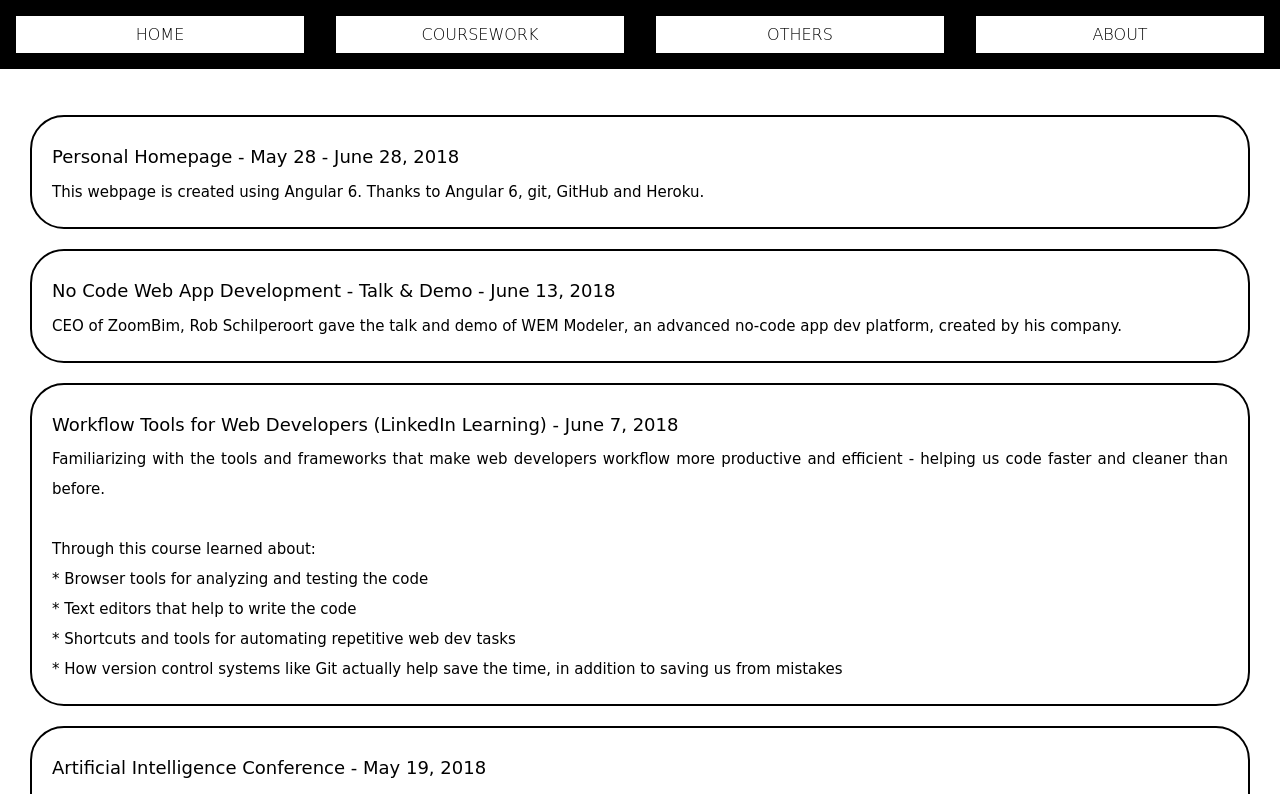
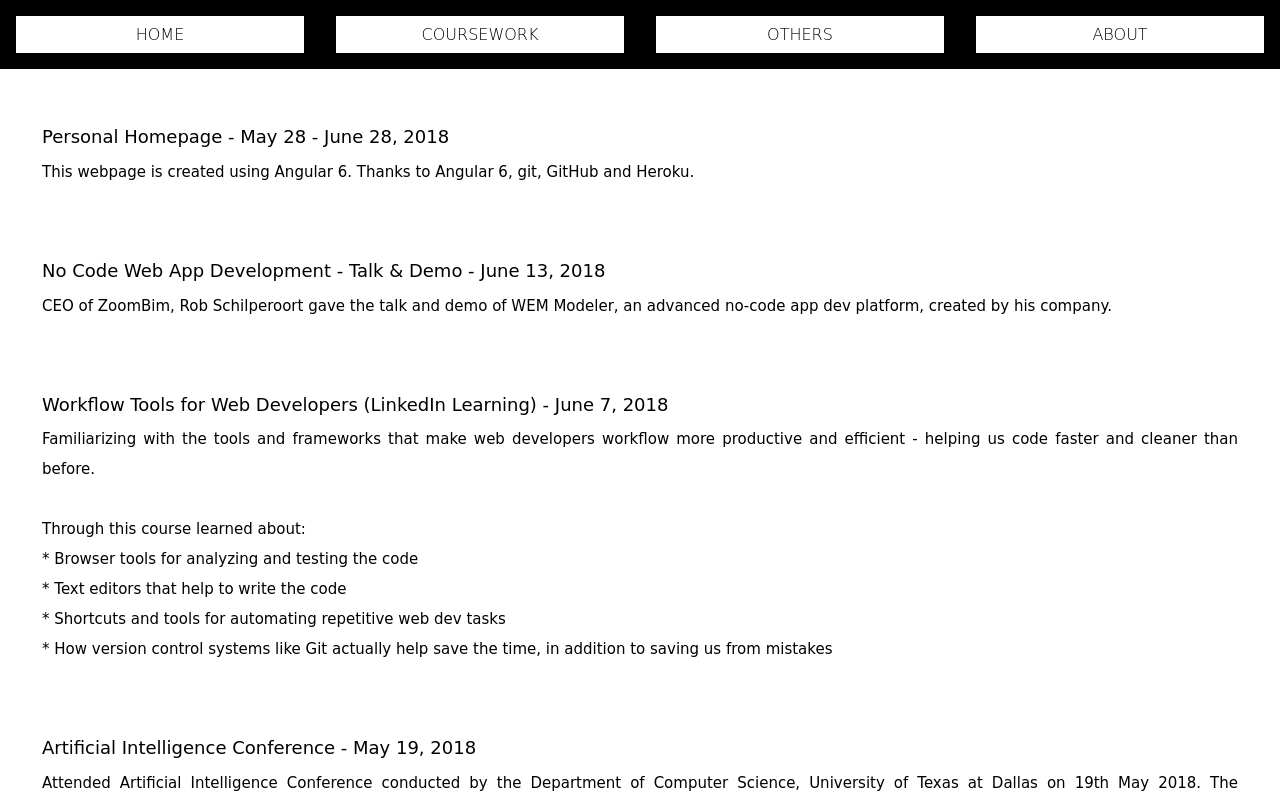
Before and after one commit to leejiaj/PersonalHomepage, an Angular app: page /recent in a window 1280 px wide. Shown: the top 794 px of the page. Built offline with nearby package versions, Linux system fonts and the light colour scheme.

Commit message:
margin and padding changes for smaller devices

```diff
--- a/src/app/coursework-detail/coursework-detail.component.scss
+++ b/src/app/coursework-detail/coursework-detail.component.scss
@@ -1,7 +1,7 @@
 main {
 	position: relative;
 	overflow: hidden;
-	border: 1px solid rgba(0, 0, 0, 0.3);
+	border: 1px solid rgb(255, 255, 255);
 	margin: 5%;
 	padding: 10px;
 	border-radius: 25px;
--- a/src/app/coursework/coursework.component.html
+++ b/src/app/coursework/coursework.component.html
@@ -4,9 +4,6 @@
         <div class="thumbnail">
           <h4>{{courseworkstructure.title}}</h4>
           <a routerLink="/courseworkdetail/{{courseworkstructure.id}}" class="coursework">
-            <div class="caption">
-              <p>{{courseworkstructure.title}}</p>
-            </div>
             <span><em>Coursename: {{courseworkstructure.coursename}}</em></span>
             <p class="shortdesc">{{courseworkstructure.shortdescription}}
               ... <br> <span class="readMore">>> Click here to read more >></span></p>
--- a/src/app/coursework/coursework.component.scss
+++ b/src/app/coursework/coursework.component.scss
@@ -15,11 +15,6 @@ a.coursework:hover > span em {
 }
 a.coursework > p {
     display: inline;
-}
-
-section {
-    margin: 10px 0 0 0;
-    padding: 10px;
 }
 
 ul li {
@@ -41,7 +36,7 @@ img {
     padding: 20px;
     display: block;
     line-height: 2em;
-    border: 2px solid #000000;
+    border: 2px solid #ffffff;
     border-radius: 34px;
     color: #000;
 }
--- a/src/app/recent/recent.component.scss
+++ b/src/app/recent/recent.component.scss
@@ -15,11 +15,6 @@ a.recentclass:hover > span em {
 }
 a.recentclass > p {
   display: inline;
-}
-
-section {
-  margin: 10px 0 0 0;
-  padding: 10px;
 }
 
 ul li {
@@ -41,7 +36,7 @@ img {
   padding: 20px;
   display: block;
   line-height: 2em;
-  border: 2px solid #000000;
+  border: 2px solid #ffffff;
   border-radius: 34px;
   color: #000;
   a {
```
